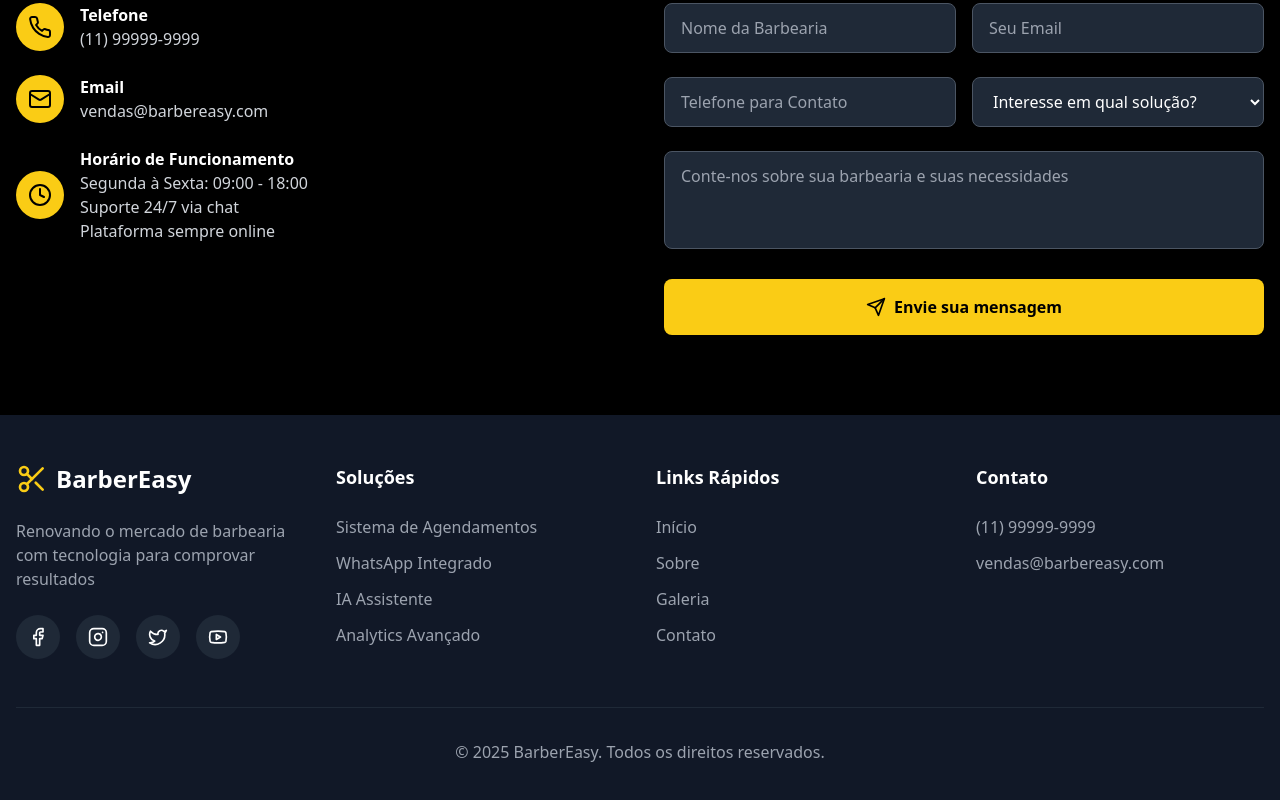
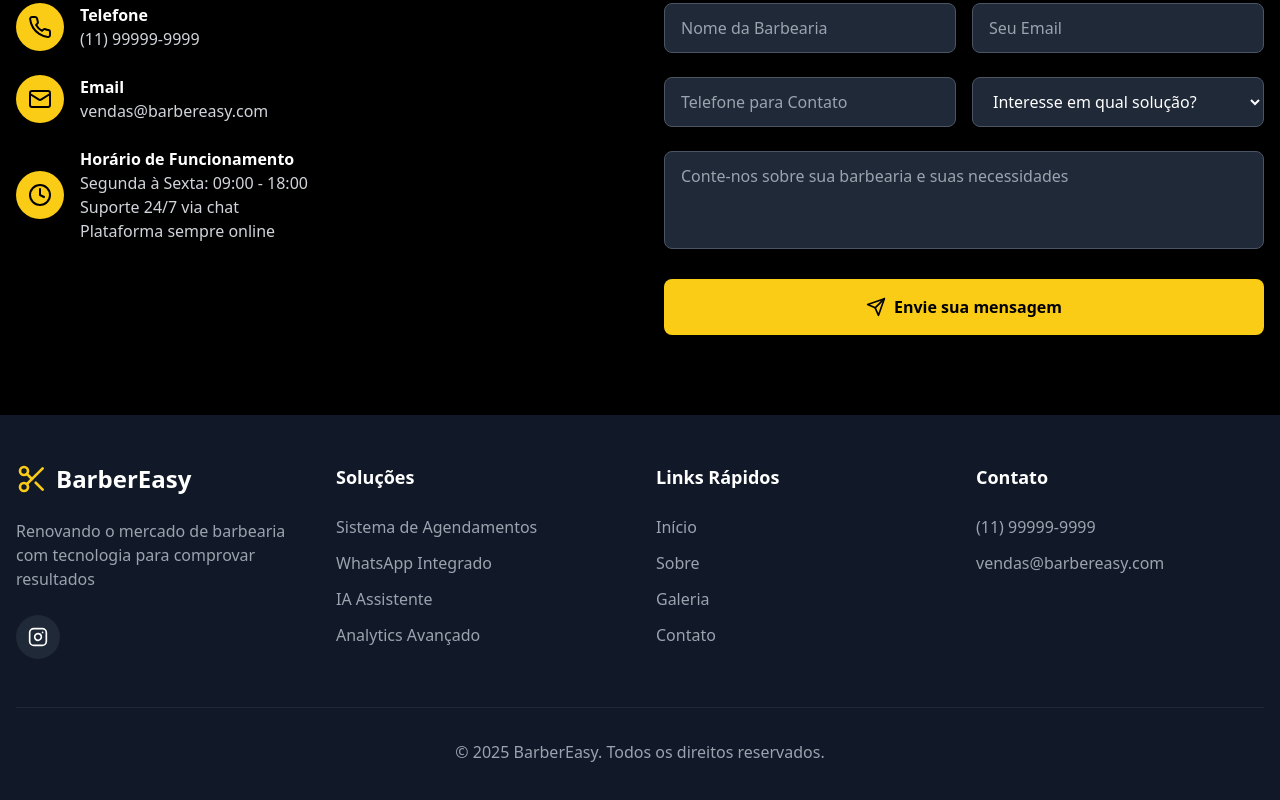
Before and after one commit to Pdrnt/FrontEndBarbereasy, a React (Vite) app: page / in a window 1280 px wide. Shown: the part 4110-4910 px from the top of the page. Built offline with nearby package versions, Linux system fonts and the light colour scheme.

Commit message:
feat footer

```diff
--- a/src/components/Footer.tsx
+++ b/src/components/Footer.tsx
@@ -16,16 +16,7 @@ const Footer = () => {
             </p>
             <div className="flex space-x-3 sm:space-x-4">
               <a href="#" className="bg-gray-800 p-2 sm:p-3 rounded-full hover:bg-yellow-400 hover:text-black transition-colors duration-300">
-                <Facebook className="h-5 w-5" />
-              </a>
-              <a href="#" className="bg-gray-800 p-2 sm:p-3 rounded-full hover:bg-yellow-400 hover:text-black transition-colors duration-300">
                 <Instagram className="h-5 w-5" />
-              </a>
-              <a href="#" className="bg-gray-800 p-2 sm:p-3 rounded-full hover:bg-yellow-400 hover:text-black transition-colors duration-300">
-                <Twitter className="h-5 w-5" />
-              </a>
-              <a href="#" className="bg-gray-800 p-2 sm:p-3 rounded-full hover:bg-yellow-400 hover:text-black transition-colors duration-300">
-                <Youtube className="h-5 w-5" />
               </a>
             </div>
           </div>
```
